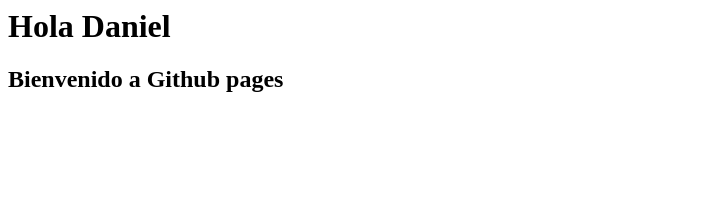
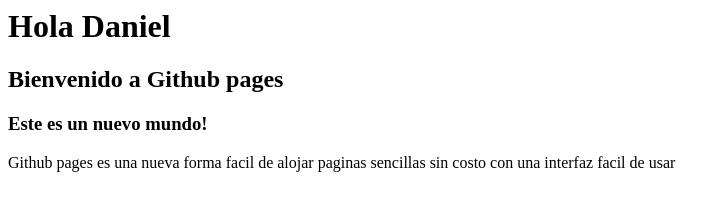
Before and after one commit to DanielOR3/1-prueba-githubpages-full, a plain HTML site: page index.html in a window 1280 px wide. Shown: the whole page, without its empty margins (0-728 px from the left). Drawn offline with Linux system fonts and the light colour scheme.

Commit message:
Update index.html
Actualizada la pagina

```diff
--- a/index.html
+++ b/index.html
@@ -1,2 +1,4 @@
 <h1>Hola Daniel</h1>
 <h2>Bienvenido a Github pages</h2>
+<h3>Este es un nuevo mundo!</h3>
+<p>Github pages es una nueva forma facil de alojar paginas sencillas sin costo con una interfaz facil de usar</p>
```
